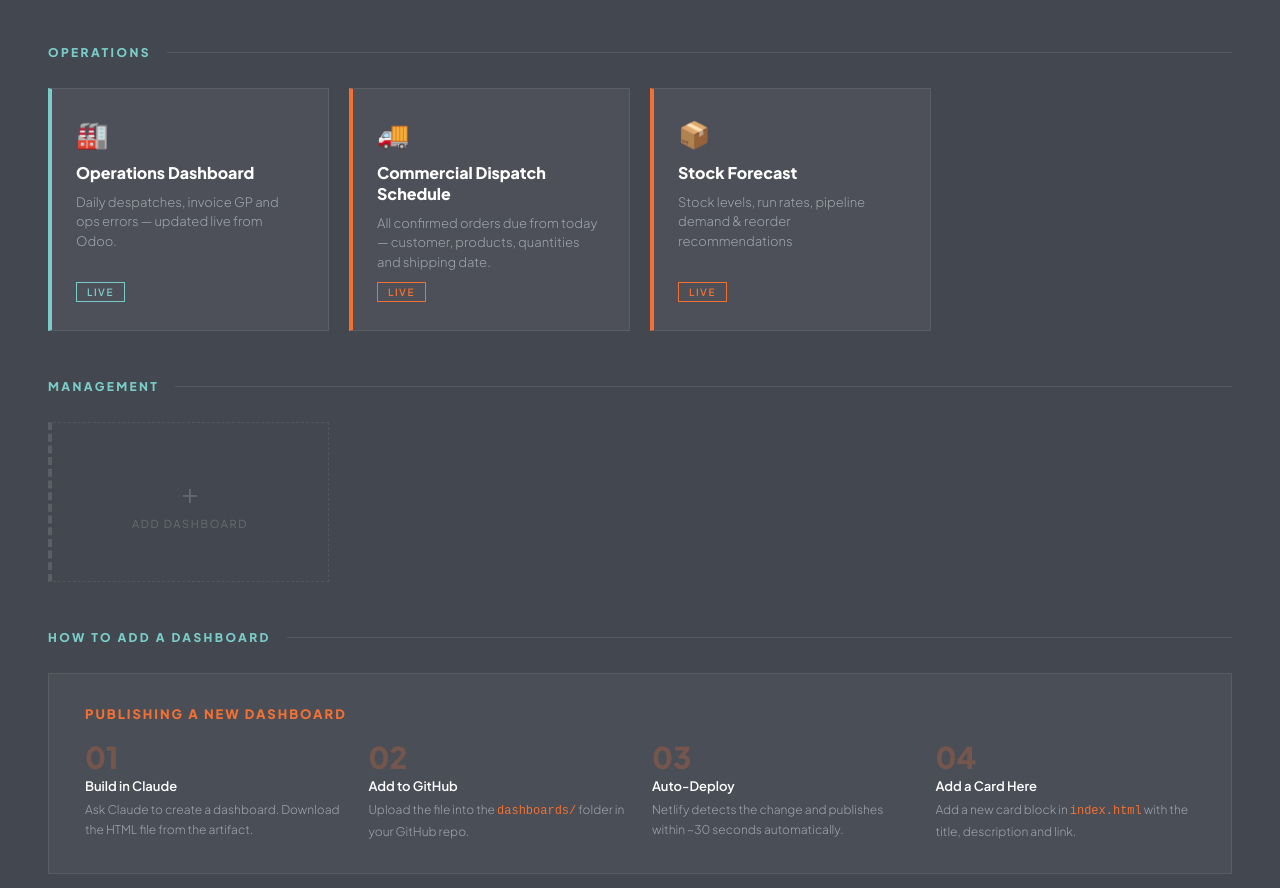
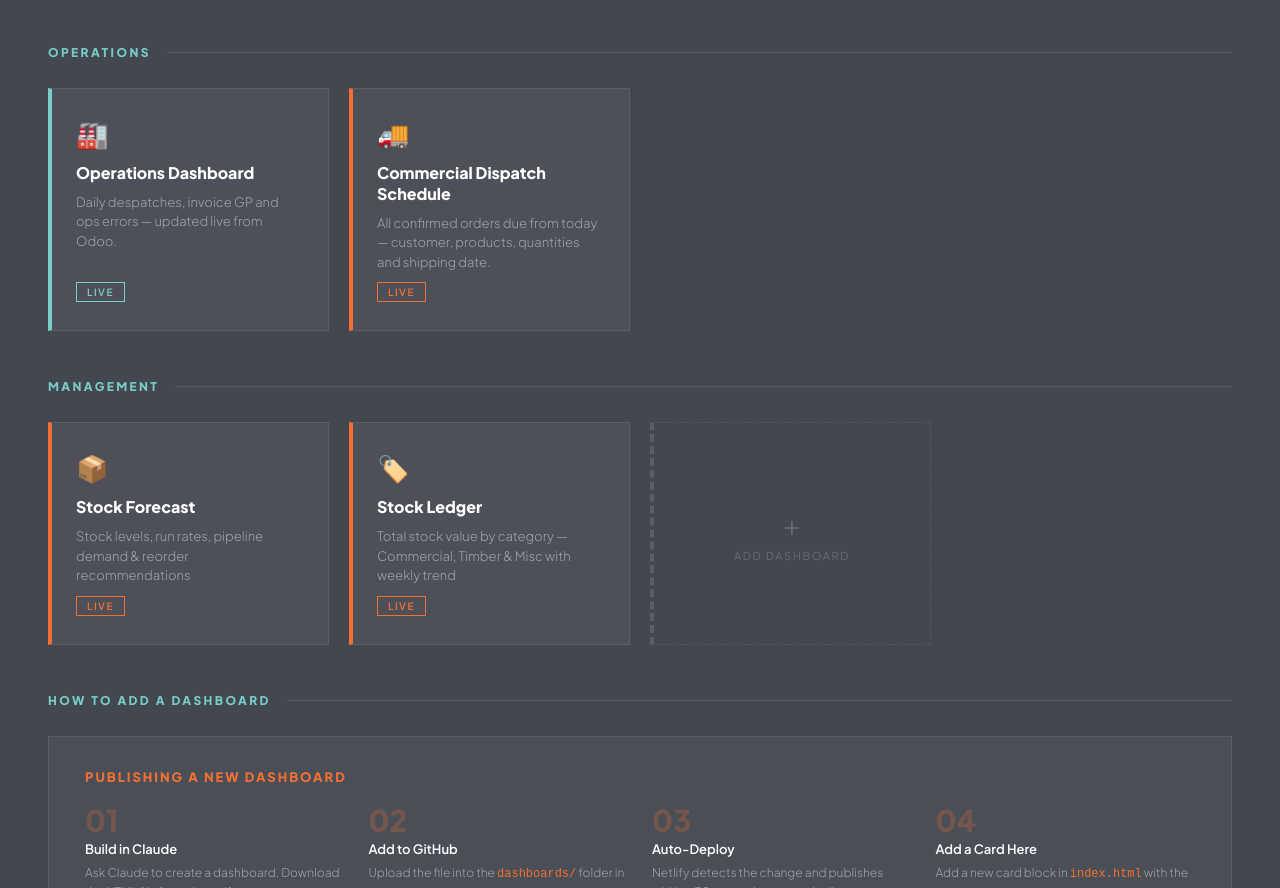
Before and after one commit to ralphfp/fencepoint-dashboards, a plain HTML site: page index.html in a window 1280 px wide. Shown: the part 1354-2242 px from the top of the page. Drawn offline with Linux system fonts and the light colour scheme.

Commit message:
Update index.html

```diff
--- a/index.html
+++ b/index.html
@@ -208,12 +208,7 @@
         <div class="card-tag orange">Live</div>
       </a>
 
-      <a href="dashboards/stockforecastdashboard.html" class="dashboard-card">
-        <div class="card-icon">📦</div>
-        <div class="card-title">Stock Forecast</div>
-        <div class="card-desc">Stock levels, run rates, pipeline demand &amp; reorder recommendations</div>
-        <div class="card-tag">Live</div>
-      </a>
+
     </div>
 
     <div class="section-header">
@@ -222,6 +217,18 @@
     </div>
 
     <div class="dashboard-grid">
+      <a href="dashboards/stockforecastdashboard.html" class="dashboard-card">
+        <div class="card-icon">📦</div>
+        <div class="card-title">Stock Forecast</div>
+        <div class="card-desc">Stock levels, run rates, pipeline demand &amp; reorder recommendations</div>
+        <div class="card-tag">Live</div>
+      </a>
+      <a href="dashboards/stockledgerdashboard.html" class="dashboard-card">
+        <div class="card-icon">🏷️</div>
+        <div class="card-title">Stock Ledger</div>
+        <div class="card-desc">Total stock value by category — Commercial, Timber &amp; Misc with weekly trend</div>
+        <div class="card-tag">Live</div>
+      </a>
       <div class="dashboard-card placeholder">
         <div class="placeholder-plus">+</div>
         <div class="placeholder-text">Add Dashboard</div>
```
